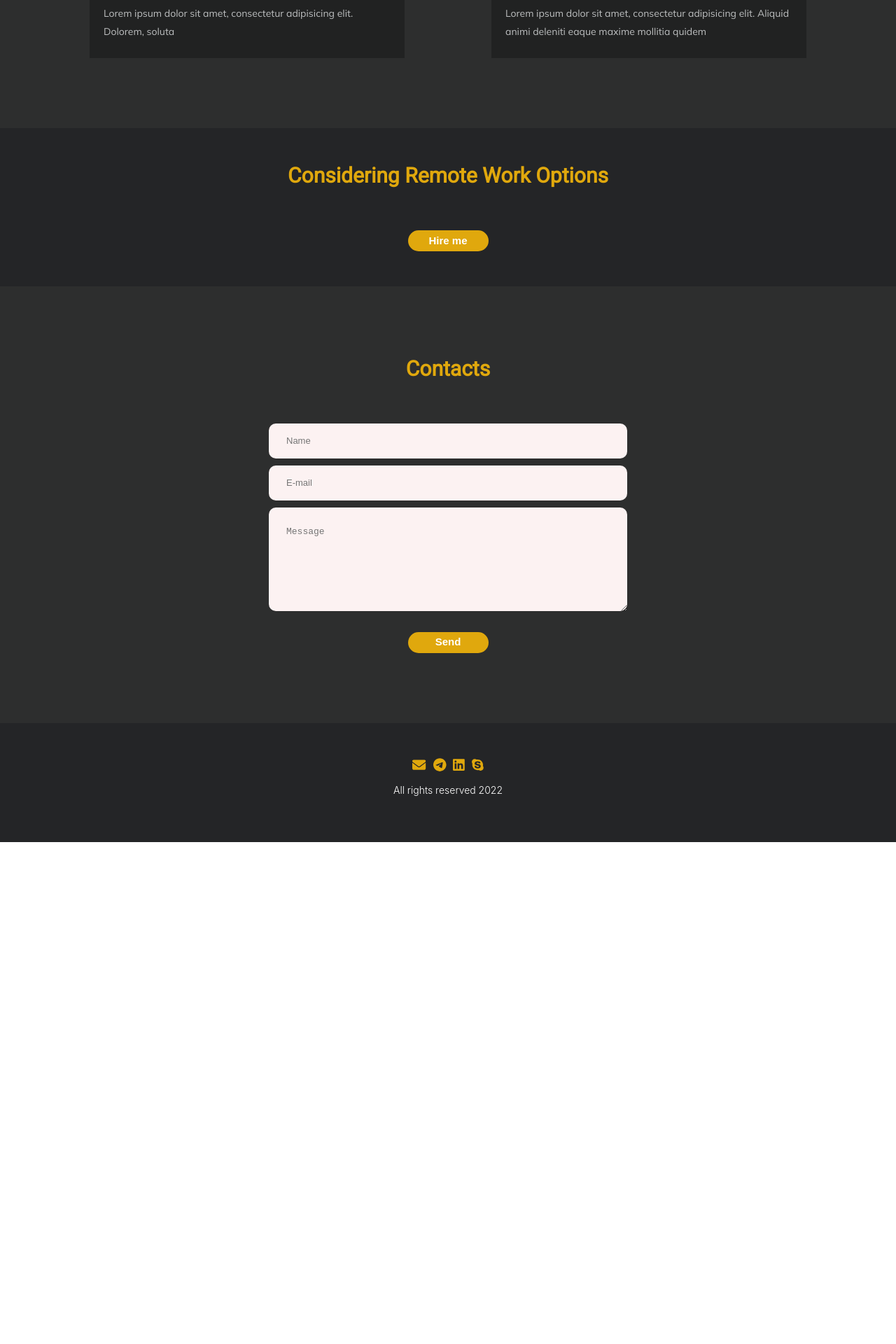
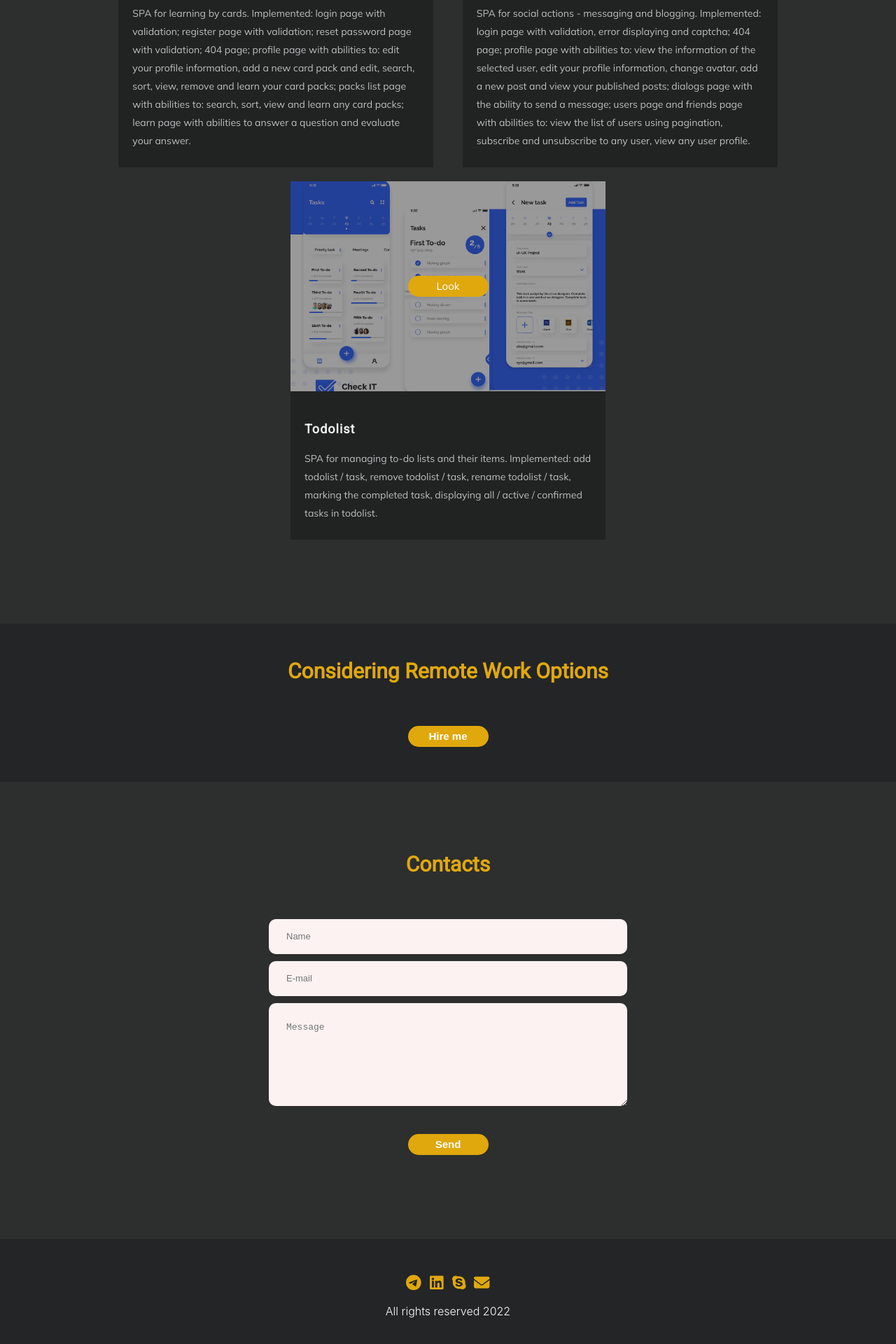
Before and after one commit to NikolayPasyuk/portfolio, a React (Create React App) app: page / in a window 1280 px wide. Shown: the part 1788-3708 px from the top of the page at 70% size. Before the commit the page ends 2991 px from the top, so only its background shows below. Built offline with nearby package versions, Linux system fonts and the light colour scheme.

Commit message:
added styles for Projects and Footer

```diff
--- a/src/common/styles/Container.module.css
+++ b/src/common/styles/Container.module.css
@@ -1,5 +1,4 @@
 .container {
-    /*border: 1px solid;*/
     height: 100%;
     width: 80%;
     margin: 0 auto;
--- a/src/contacts/Contacts.js
+++ b/src/contacts/Contacts.js
@@ -3,7 +3,7 @@ import styleContainer from '../common/styles/Container.module.css'
 import {Title} from "../common/components/title/Title";
 
 
-export const Contacts = (props) => {
+export const Contacts = () => {
     return (
         <div className={style.contactsBlock}>
             <div className={`${styleContainer.container} ${style.contactsContainer}`}>
@@ -12,8 +12,8 @@ export const Contacts = (props) => {
                     <input type="text" className={style.input} placeholder='Name'/>
                     <input type="text" className={style.input} placeholder='E-mail'/>
                     <textarea className={style.input} rows='5' placeholder='Message'/>
+                    <button type='submit' className={style.button}>Send</button>
                 </form>
-                <button type='submit' className={style.button}>Send</button>
             </div>
         </div>
     );
--- a/src/contacts/Contacts.module.scss
+++ b/src/contacts/Contacts.module.scss
@@ -42,6 +42,8 @@
 
     .button {
       @include button;
+      align-self: center;
+      margin-top: 30px;
 
       &:hover {
         @include hover
--- a/src/footer/Footer.js
+++ b/src/footer/Footer.js
@@ -9,13 +9,20 @@ export const Footer = () => {
         <div className={style.footerBlock}>
             <div className={`${styleContainer.container} ${style.footerContainer}`}>
                 <div>
+                    <a href={"https://t.me/Nick_191"}>
+                        <FontAwesomeIcon className={style.icon} icon={faTelegram}/>
+                    </a>
+                    <a href={"https://linkedin.com/in/nikolay-pasyuk-81b45123a"}>
+                        <FontAwesomeIcon className={style.icon} icon={faLinkedin}/>
+                    </a>
+                    <a href={"https://secure.skype.com/live:kolyan-18121"}>
+                        <FontAwesomeIcon className={style.icon} icon={faSkype}/>
+                    </a>
                     <FontAwesomeIcon className={style.icon} icon={faEnvelope}/>
-                    <FontAwesomeIcon className={style.icon} icon={faTelegram}/>
-                    <FontAwesomeIcon className={style.icon} icon={faLinkedin}/>
-                    <FontAwesomeIcon className={style.icon} icon={faSkype}/>
                 </div>
                 <p>All rights reserved 2022</p>
             </div>
         </div>
     );
+
 }
--- a/src/footer/Footer.module.scss
+++ b/src/footer/Footer.module.scss
@@ -10,15 +10,25 @@
 
     .icon {
       display: inline-block;
-      font-size: 1.2rem;
+      font-size: 1.4rem;
       text-rendering: auto;
       color: $primaryColor;
       padding: 0 5px;
+      border: 1px solid transparent;
+
+      &:hover {
+        border: 1px solid $textColor;
+        transition: all 0.3s ease-in-out 0s;
+      }
+
+      @media screen and (max-width: 380px) {
+        font-size: 1.2rem;
+      }
     }
 
     & p {
       color: $textThirdColor;
-      font-size: 14px;
+      font-size: 16px;
       font-weight: 300;
       margin-top: 15px;
       line-height: 1.5;
--- a/src/main/Main.module.scss
+++ b/src/main/Main.module.scss
@@ -61,6 +61,11 @@
         font-size: 16px;
       }
     }
+
+    @media screen and (max-width: 600px) {
+      text-align: center;
+      margin-top: 15px;
+    }
   }
 }
 
--- a/src/projects/Projects.js
+++ b/src/projects/Projects.js
@@ -4,6 +4,7 @@ import {Project} from "./project/Project";
 import {Title} from "../common/components/title/Title";
 import socialImage from '../assets/image/social-network.jpg'
 import todoImage from '../assets/image/todolist.jpg'
+import playingCards from '../assets/image/playingCards.png'
 
 
 export const Projects = () => {
@@ -13,16 +14,21 @@ export const Projects = () => {
     const todolist = {
         backgroundImage: `url(${todoImage})`,
     };
+    const cards = {
+        backgroundImage: `url(${playingCards})`,
+    };
 
     return (
         <div className={style.projectsBlock}>
             <div className={`${styleContainer.container} ${style.projectsContainer}`}>
                 <Title text={'Projects'}/>
                 <div className={style.projects}>
+                    <Project style={cards} title={'Playing cards'}
+                             description={'SPA for learning by cards. Implemented: login page with validation; register page with validation; reset password page with validation; 404 page; profile page with abilities to: edit your profile information, add a new card pack and edit, search, sort, view, remove and learn your card packs; packs list page with abilities to: search, sort, view and learn any card packs; learn page with abilities to answer a question and evaluate your answer.'}/>
                     <Project style={social} title={'Social Network'}
-                             description={'Lorem ipsum dolor sit amet, consectetur adipisicing elit. Dolorem, soluta'}/>
+                             description={'SPA for social actions - messaging and blogging. Implemented: login page with validation, error displaying and captcha; 404 page; profile page with abilities to: view the information of the selected user, edit your profile information, change avatar, add a new post and view your published posts; dialogs page with the ability to send a message; users page and friends page with abilities to: view the list of users using pagination, subscribe and unsubscribe to any user, view any user profile.'}/>
                     <Project style={todolist} title={'Todolist'}
-                             description={'Lorem ipsum dolor sit amet, consectetur adipisicing elit. Aliquid animi deleniti eaque maxime mollitia quidem'}/>
+                             description={'SPA for managing to-do lists and their items. Implemented: add todolist / task, remove todolist / task, rename todolist / task, marking the completed task, displaying all / active / confirmed tasks in todolist.'}/>
                 </div>
             </div>
         </div>
--- a/src/projects/Projects.module.scss
+++ b/src/projects/Projects.module.scss
@@ -12,7 +12,7 @@
     .projects {
       width: 100%;
       display: flex;
-      justify-content: space-between;
+      justify-content: space-evenly;
       flex-wrap: wrap;
       align-items: flex-start;
       @media screen and (max-width: 878px) {
--- a/src/projects/project/Project.module.scss
+++ b/src/projects/project/Project.module.scss
@@ -6,6 +6,7 @@
   background-color: $bgSecondColor;
   display: flex;
   flex-direction: column;
+  margin-bottom: 20px;
   @media screen and (max-width: 878px) {
     margin-bottom: 10px;
   }
```
Also changed, not shown: src/assets/image/playingCards.png (added).
